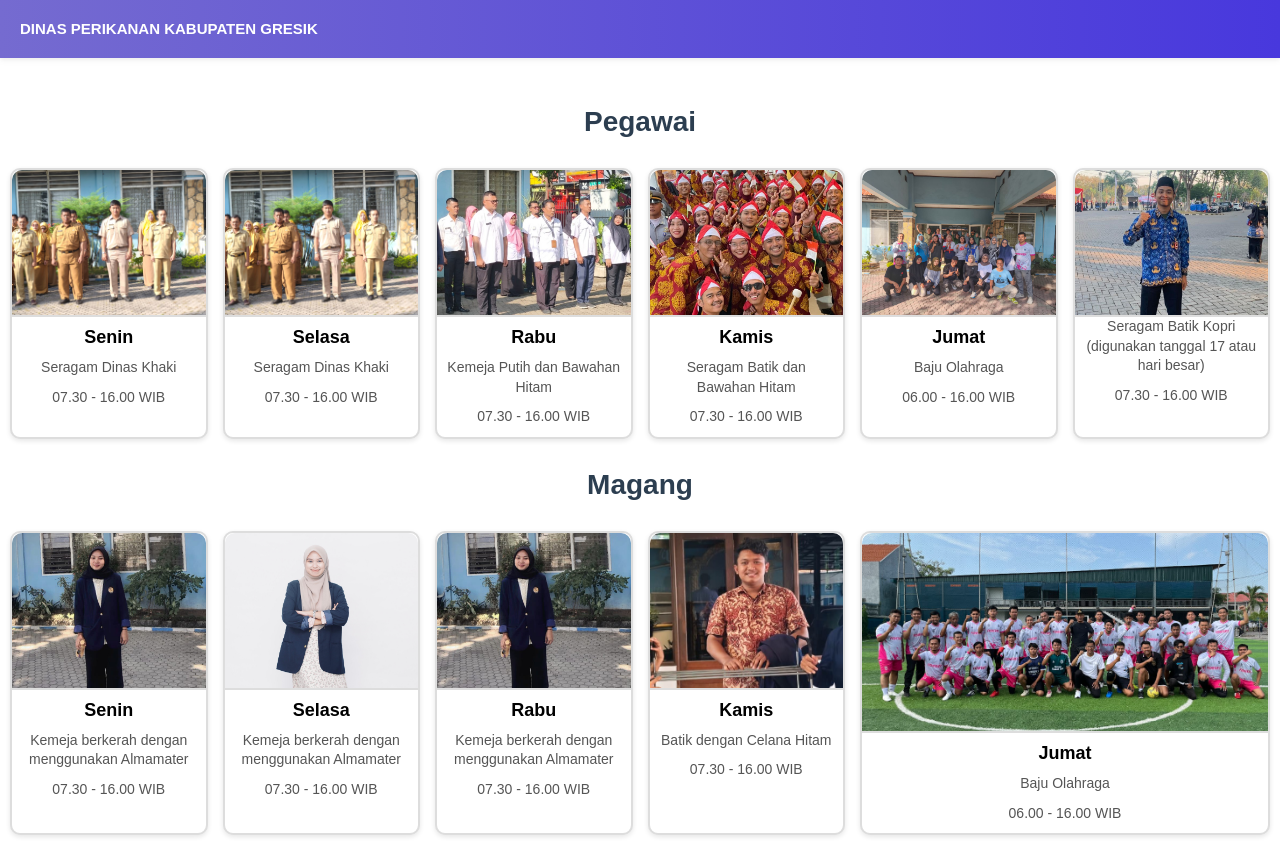
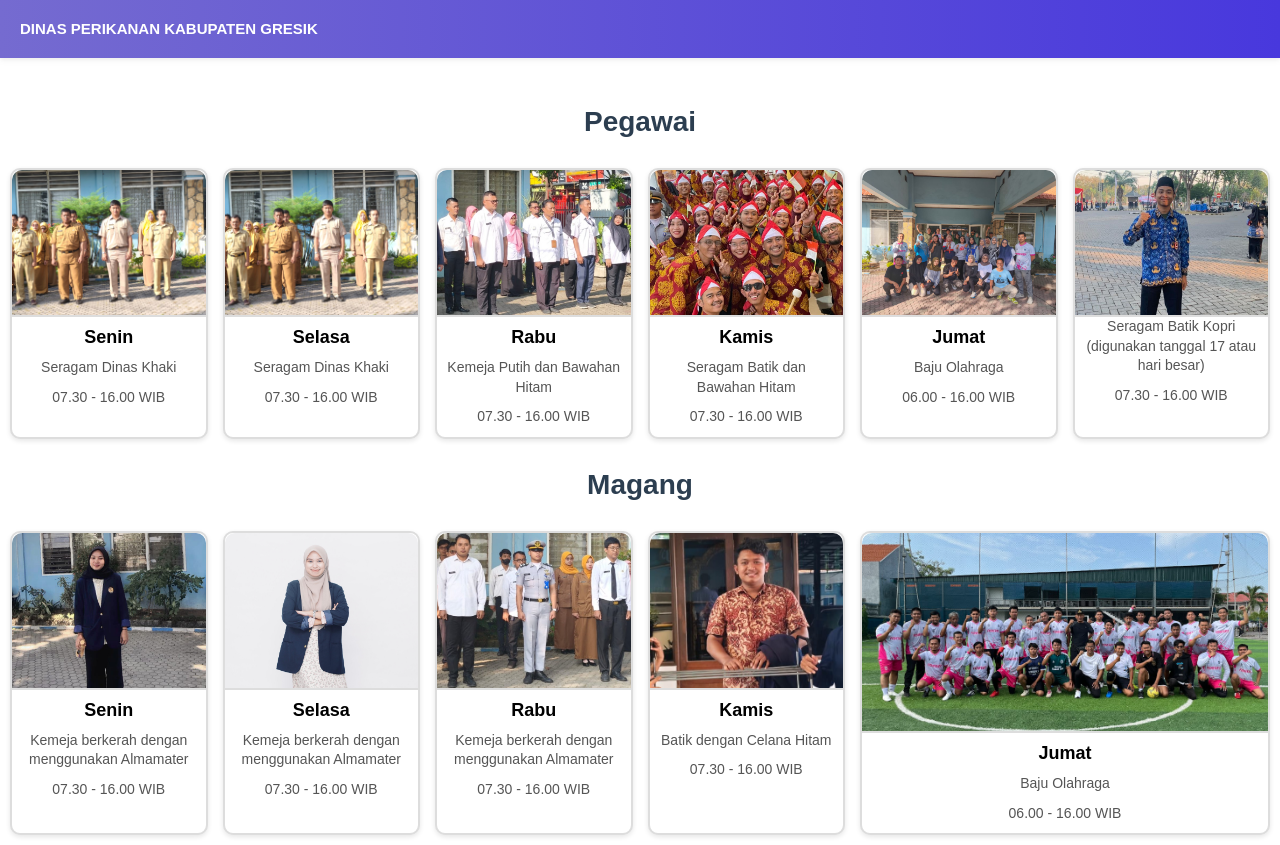
Before and after one commit to AFaizulAkbar/jadwal-seragam, a plain HTML site: page index.html in a window 1280 px wide. Drawn offline with Linux system fonts and the light colour scheme.

Commit message:
Update index.html

```diff
--- a/index.html
+++ b/index.html
@@ -89,7 +89,7 @@
         <div class="waktu">07.30 - 16.00 WIB</div>
       </div>
       <div class="seragam">
-        <img src="assets/Magang-senin1.jpg" alt="Rabu Magang">
+        <img src="assets/Magang-senin3.jpg" alt="Rabu Magang">
         <div class="hari">Rabu</div>
         <div class="deskripsi">Kemeja berkerah dengan menggunakan Almamater</div>
         <div class="waktu">07.30 - 16.00 WIB</div>
```
